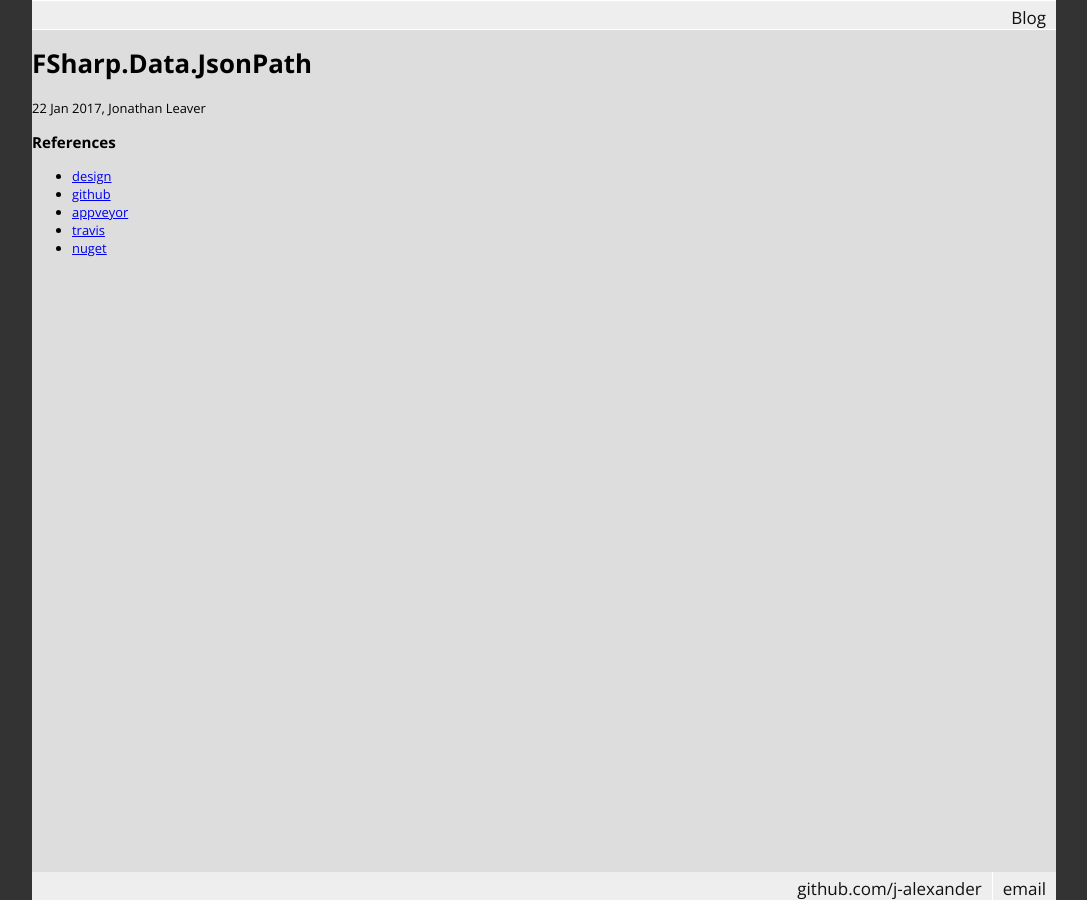
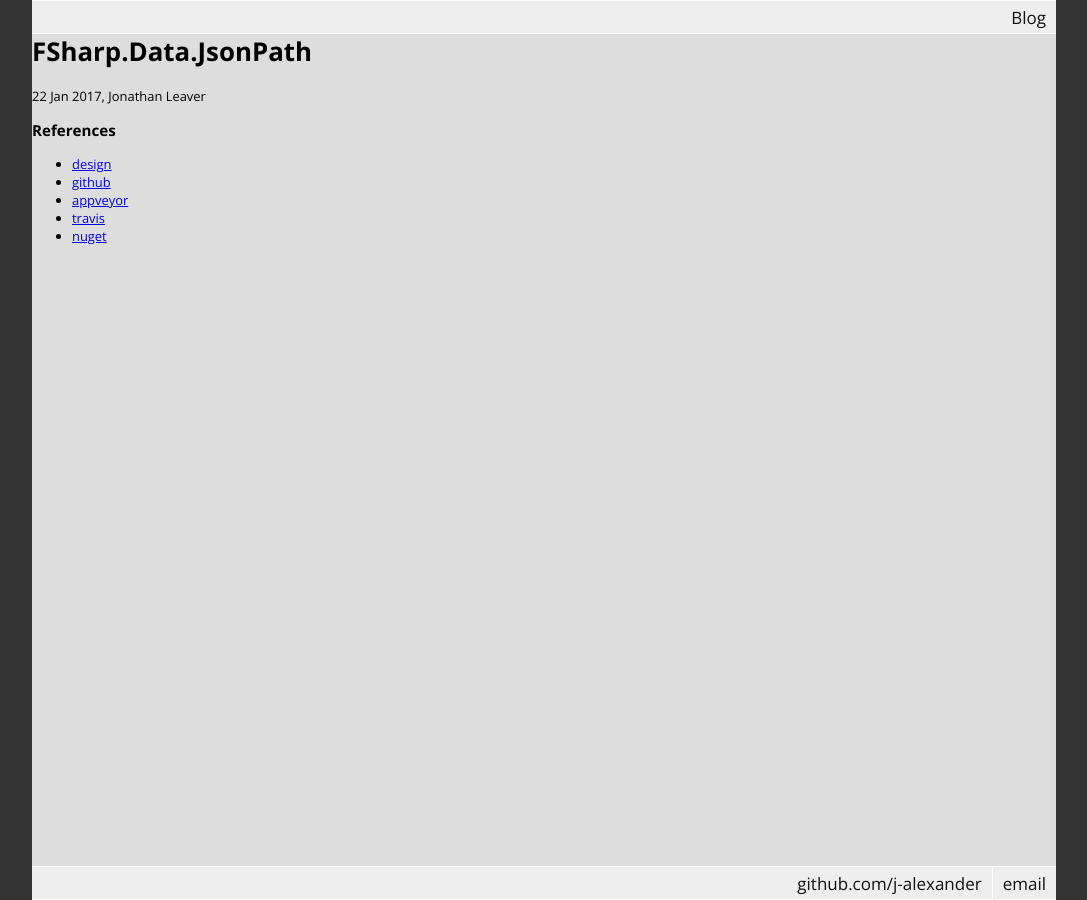
Before and after one commit to j-alexander/j-alexander.github.io, a Jekyll site: the page built from _posts/2017-01-22-fsharp-data-jsonpath.md, in a window 1280 px wide and 900 px high. Shown: the whole window, without its empty margins (96-1183 px from the left). Built offline with Jekyll 4.4.1, drawn with Linux system fonts in a browser that asks for light colours; some web fonts are replaced.

Commit message:
adjust stylesheet layout for header/footer

```diff
--- a/_includes/disqus.html
+++ b/_includes/disqus.html
@@ -1,5 +1,6 @@
 {% if page.comments %}
-<div id="disqus_thread" style="border-top: 0px dashed grey; border-bottom: 0px dashed grey;" />
+<div id="disqus_thread" style="border-top: 0px dashed grey; border-bottom: 0px dashed grey;">
+</div>
 <script type="text/javascript">
     var disqus_shortname = 'j-alexander';
     (function() {
--- a/_layouts/default.html
+++ b/_layouts/default.html
@@ -2,9 +2,9 @@
 <html>
 	<head>
 		<title>{{ page.title }}</title>
-		<link rel="stylesheet" type="text/css" href="/css/main.css">
 		<link rel="stylesheet" type="text/css" href="/css/syntax.css">
 	    <link type="text/css" rel="stylesheet" href="/css/syntax_light.css" />
+        <link rel="stylesheet" type="text/css" href="/css/main.css">
 	    <script src="/js/tips.js" type="text/javascript"></script>
 	    <!-- HTML5 shim, for IE6-8 support of HTML5 elements -->
 	    <!--[if lt IE 9]>
--- a/css/main.css
+++ b/css/main.css
@@ -1,8 +1,9 @@
 html, body {
 	height: 100%;
-	font-family: sans-serif;
+	font-family: 'Open Sans', serif;
 	background-color: #333;
 	margin: 0px;
+    padding-bottom: 0px;
 }
 body img {
     width: 100%;
@@ -26,17 +27,19 @@
 #container {
 	top: 0px;
 	bottom: 0px;
-	padding-top: 28px;
-	padding-bottom: 28px;
+	padding-top: 16px;
+	padding-bottom: 32px;
 	background-color: #ddd;
 }
 #bottom {
 	position: fixed;
 	bottom: 0px;
+    border-top: 1px solid #fff;
+    border-bottom: 1px solid #fff;
 }
 nav {
 	background-color: #eee;
-	height: 28px;
+	height: 32px;
 	width: 80%;
 	min-width: 600px;
 	margin: auto;
@@ -73,7 +76,7 @@
 }
 footer {
 	background-color: #eee;
-	height: 28px;
+	height: 32px;
 	width: 80%;
 	min-width: 600px;
 	margin: auto;
```
